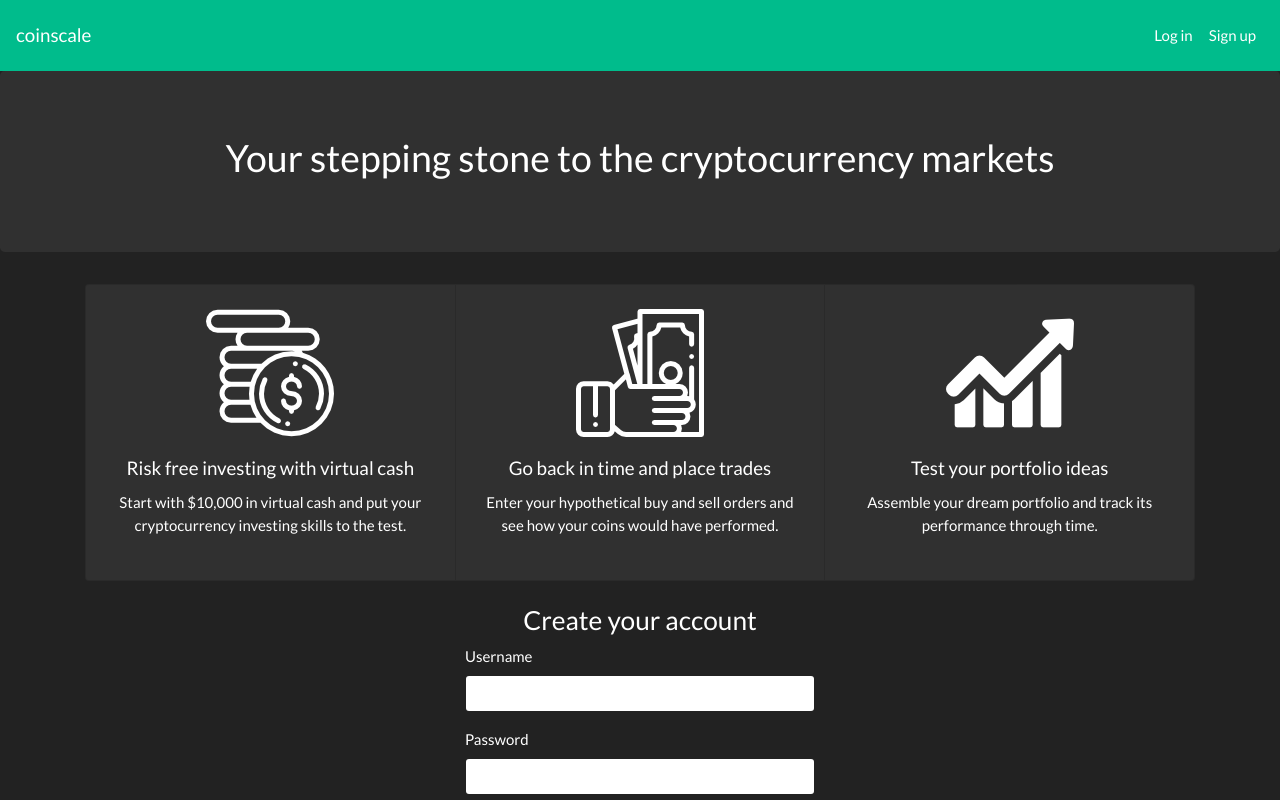
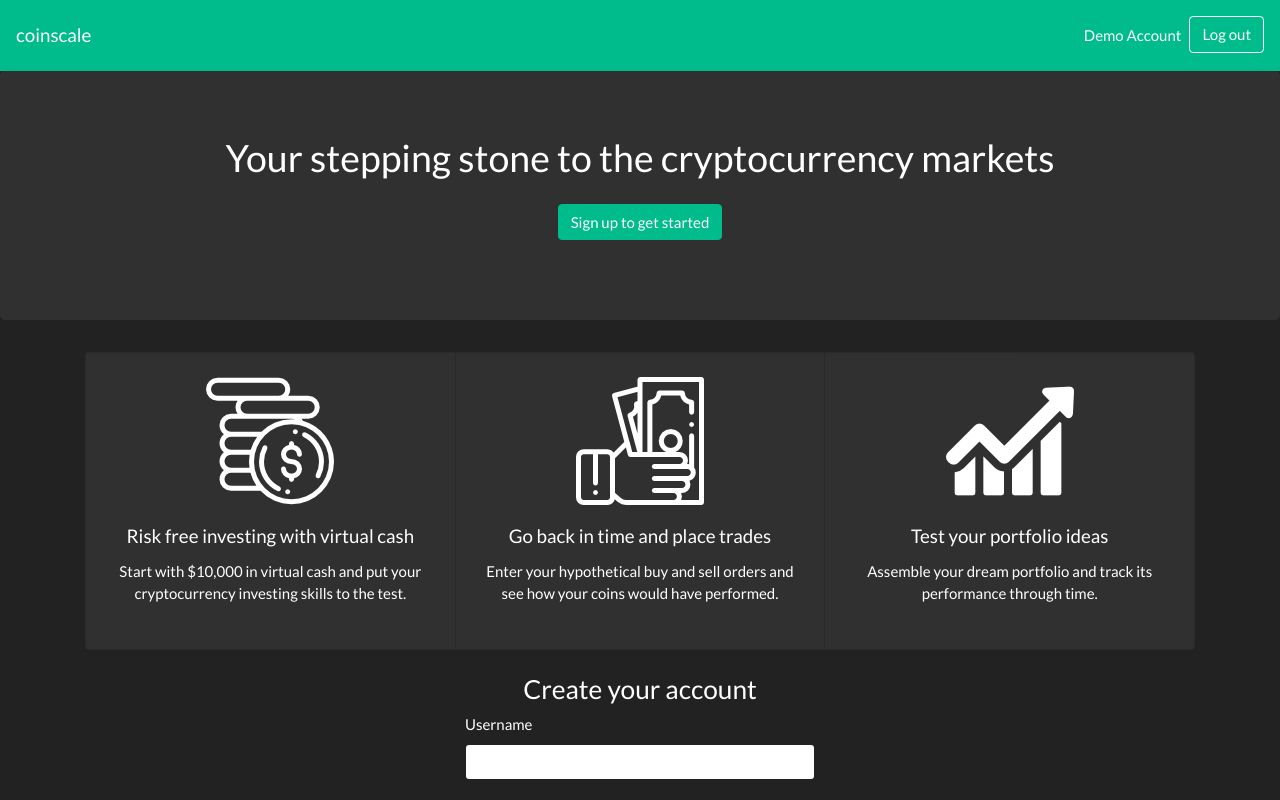
Before and after one commit to thomahau/coinscale-client, a React (Create React App) app: page / in a window 1280 px wide. Shown: the top 800 px of the page. Built offline with nearby package versions, Linux system fonts and the light colour scheme.

Commit message:
starting work on dashboard

```diff
--- a/src/components/App.js
+++ b/src/components/App.js
@@ -1,13 +1,16 @@
 import React from 'react';
-import { BrowserRouter as Router, Route } from 'react-router-dom';
+import { Route } from 'react-router-dom';
+import Navigation from './Navigation';
 import LandingPage from './LandingPage';
+import Dashboard from '../containers/Dashboard';
 
 const App = () => (
-  <Router>
-    <div>
-      <Route exact path="/" component={LandingPage} />
-    </div>
-  </Router>
+  <div>
+    <Navigation loggedIn username="Demo Account" />
+    {/* <Navigation /> */}
+    <Route exact path="/" component={LandingPage} />
+    <Route exact path="/dashboard" component={Dashboard} />
+  </div>
 );
 
 export default App;
@@ -18,7 +21,6 @@ export default App;
 
 // import NavBar from './NavBar';
 // import LandingPage from './LandingPage';
-// import Dashboard from './DashBoard';
 // import LoginForm from './LoginForm';
 // import {refreshAuthToken} from './actions/auth';
 
--- a/src/components/LandingPage.js
+++ b/src/components/LandingPage.js
@@ -1,5 +1,6 @@
 import React from 'react';
 import {
+  Button,
   Card,
   CardImg,
   CardGroup,
@@ -9,18 +10,17 @@ import {
   Container,
   Jumbotron
 } from 'reactstrap';
-// import { Field, reduxForm, focus } from 'redux-form';
-// import SignupForm from './SignupForm';
-import Navigation from './Navigation';
 import Registration from './Registration';
 // import Footer from './Footer';
 
 const LandingPage = () => (
   <div>
-    <Navigation />
     <Jumbotron className="text-center">
       <Container>
         <h1>Your stepping stone to the cryptocurrency markets</h1>
+        <Button color="success" className="my-3">
+          Sign up to get started
+        </Button>
       </Container>
     </Jumbotron>
     <Container className="text-center">
@@ -93,3 +93,22 @@ const LandingPage = () => (
 );
 
 export default LandingPage;
+
+// import React from 'react';
+// import {connect} from 'react-redux';
+// import {Redirect} from 'react-router-dom';
+
+// export function LandingPage(props) {
+//   // If user is logged in, redirect straight to dashboard
+//   if (props.loggedIn) {
+//     <Redirect to="/dashboard" />;
+//   }
+
+//   return ()
+// }
+
+// const mapStateToProps = state => ({
+//   loggedIn: state.auth.currentUser !== null
+// });
+
+// export default connect(mapStateToProps)(LandingPage);
--- a/src/components/Navigation.js
+++ b/src/components/Navigation.js
@@ -1,32 +1,54 @@
 import React from 'react';
 import {
+  Button,
   Navbar,
   NavbarBrand,
   Nav,
   NavItem,
-  NavLink,
   UncontrolledDropdown,
   DropdownToggle,
   DropdownMenu
 } from 'reactstrap';
-// import { Field, reduxForm, focus } from 'redux-form';
 import LoginForm from './LoginForm';
 
-const Navigation = () => (
-  <Navbar className="navbar-dark bg-dark" expand="xs">
-    <NavbarBrand href="/">coinscale</NavbarBrand>
+export class Navigation extends React.Component {
+  render() {
+    let navElements;
+    if (this.props.loggedIn) {
+      navElements = (
         <Nav className="ml-auto" navbar>
-      <UncontrolledDropdown nav inNavbar>
+          <NavItem className="navbar-text mr-2">{this.props.username}</NavItem>
+          <NavItem>
+            <Button color="success" style={{ border: '1px solid white' }}>
+              Log out
+            </Button>
+          </NavItem>
+        </Nav>
+      );
+    } else {
+      navElements = (
+        <Nav className="ml-auto" navbar>
+          <UncontrolledDropdown
+            nav
+            inNavbar
+            style={{ border: '1px solid white', borderRadius: '4px' }}
+          >
             <DropdownToggle nav>Log in</DropdownToggle>
             <DropdownMenu right>
               <LoginForm />
             </DropdownMenu>
           </UncontrolledDropdown>
-      <NavItem>
-        <NavLink href="#">Sign up</NavLink>
-      </NavItem>
         </Nav>
+      );
+    }
+
+    return (
+      <Navbar className="navbar-dark bg-dark" expand="xs">
+        <NavbarBrand href="/">coinscale</NavbarBrand>
+        {navElements}
       </Navbar>
     );
+  }
+}
 
 export default Navigation;
--- /dev/null
+++ b/src/containers/Dashboard.js
@@ -0,0 +1,9 @@
+import React from 'react';
+
+const Dashboard = () => (
+  <div>
+    <p>Dashboard</p>
+  </div>
+);
+
+export default Dashboard;
--- a/src/index.js
+++ b/src/index.js
@@ -1,6 +1,6 @@
 import React from 'react';
 import ReactDOM from 'react-dom';
-// import { BrowserRouter as Router } from 'react-router-dom';
+import { BrowserRouter as Router } from 'react-router-dom';
 // import {Provider} from 'react-redux';
 // import store from './store';
 import 'bootstrap/dist/css/bootstrap.min.css';
@@ -8,13 +8,9 @@ import './theme.min.css';
 import './index.css';
 import App from './components/App';
 
-ReactDOM.render(<App />, document.getElementById('root'));
-
-// ReactDOM.render(
-//     <Provider store={store}>
-//         <Router>
-//             <App />
-//         </Router>
-//     </Provider>,
-//     document.getElementById('root')
-// );
+ReactDOM.render(
+  <Router>
+    <App />
+  </Router>,
+  document.getElementById('root')
+);
```
Lines whose indentation alone changed are shown as unchanged.
